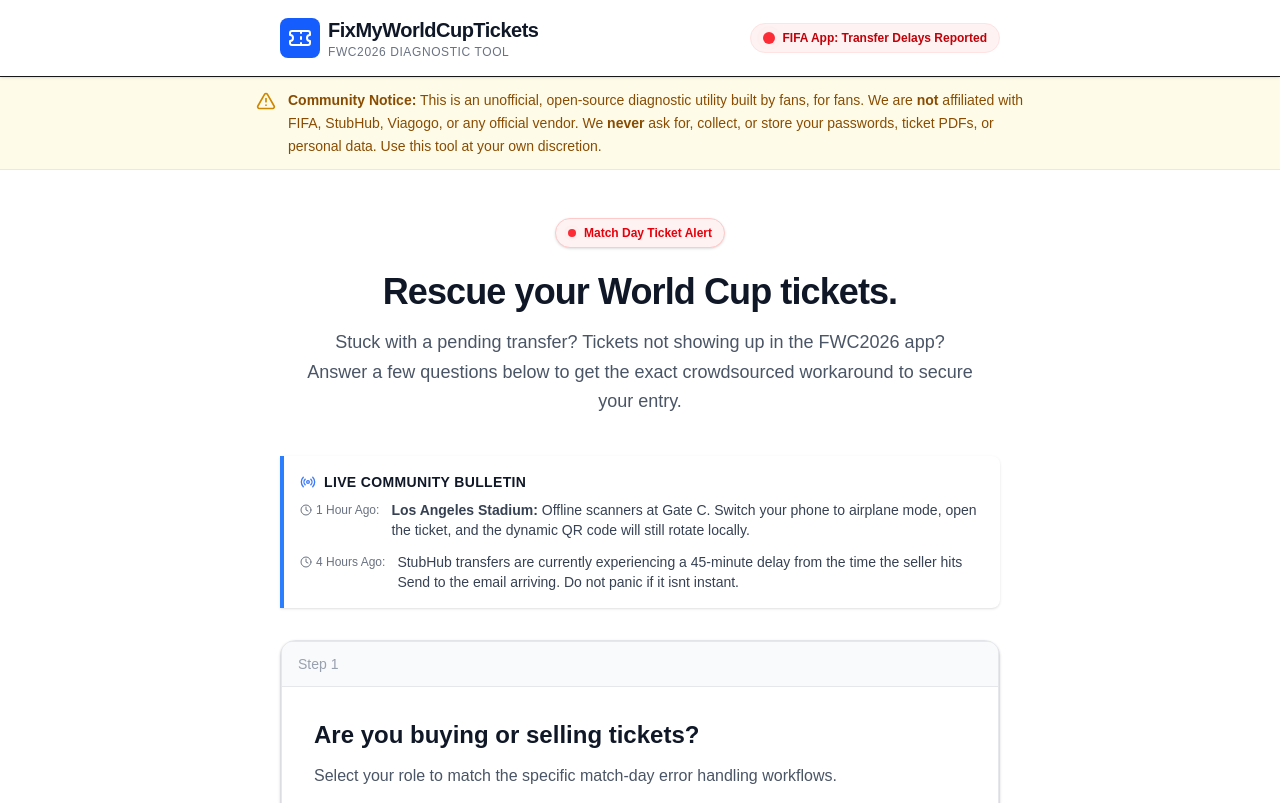
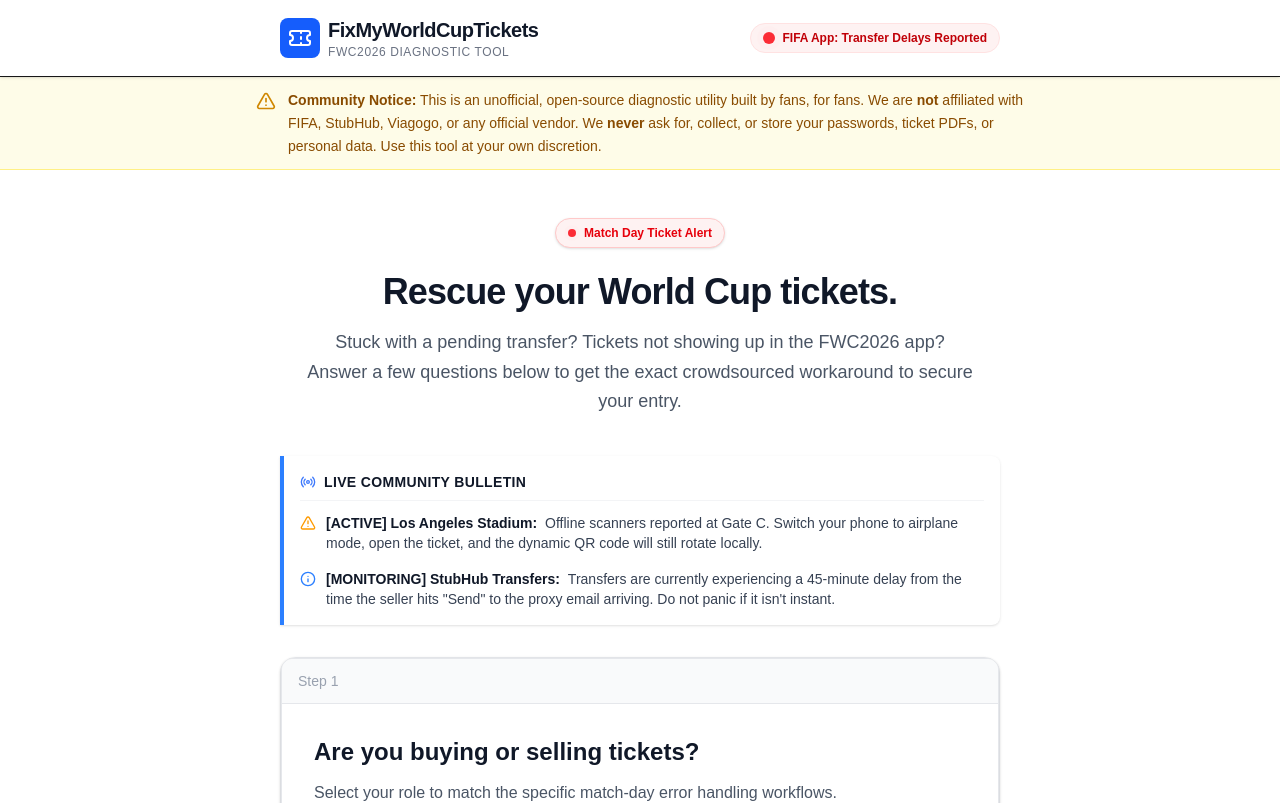
Before and after one commit to abhisheknagpal6633/fix-my-world-cup-tickets, a Next.js app: page / in a window 1280 px wide. Shown: the top 803 px of the page. Built offline with nearby package versions, Linux system fonts and the light colour scheme.

Commit message:
BULLETIN

```diff
--- a/src/components/LiveBulletin.tsx
+++ b/src/components/LiveBulletin.tsx
@@ -1,34 +1,40 @@
-import { Radio, Clock } from 'lucide-react';
+import { Radio, AlertTriangle, Info } from 'lucide-react';
 
 export default function LiveBulletin() {
   return (
-    <div className="bg-white border-l-4 border-blue-500 rounded-r-lg shadow-sm p-4 mb-8">
-      <div className="flex items-center gap-2 mb-2">
-        <Radio size={16} className="text-blue-600 animate-pulse" />
-        <h3 className="font-bold text-gray-900 text-sm uppercase tracking-wide">
+    <div className="bg-white dark:bg-gray-900 border-l-4 border-blue-500 dark:border-blue-500 rounded-r-lg shadow-sm p-4 mb-8">
+      <div className="flex items-center gap-2 mb-3 border-b border-gray-100 dark:border-gray-800 pb-2">
+        <Radio size={16} className="text-blue-600 dark:text-blue-400 animate-pulse" />
+        <h3 className="font-bold text-gray-900 dark:text-gray-100 text-sm uppercase tracking-wide">
           Live Community Bulletin
         </h3>
       </div>
 
-      <div className="space-y-3">
-        {/* Bulletin Item 1 */}
-        <div className="flex flex-col sm:flex-row sm:items-start gap-1 sm:gap-3 text-sm">
-          <span className="flex items-center gap-1 text-gray-500 font-mono text-xs whitespace-nowrap shrink-0 sm:mt-0.5">
-            <Clock size={12} /> 1 Hour Ago:
-          </span>
-          <span className="text-gray-700">
-            <strong>Los Angeles Stadium:</strong> Offline scanners at Gate C. Switch your phone to airplane mode, open the ticket, and the dynamic QR code will still rotate locally.
-          </span>
+      <div className="space-y-4">
+        {/* Bulletin Item 1: LA Stadium (Relevant for June 12 USA Match) */}
+        <div className="flex items-start gap-2.5 text-sm">
+          <AlertTriangle size={16} className="text-amber-500 shrink-0 mt-0.5" />
+          <div>
+            <span className="font-bold text-gray-900 dark:text-gray-100 mr-2">
+              [ACTIVE] Los Angeles Stadium:
+            </span>
+            <span className="text-gray-700 dark:text-gray-300">
+              Offline scanners reported at Gate C. Switch your phone to airplane mode, open the ticket, and the dynamic QR code will still rotate locally.
+            </span>
+          </div>
         </div>
 
-        {/* Bulletin Item 2 */}
-        <div className="flex flex-col sm:flex-row sm:items-start gap-1 sm:gap-3 text-sm">
-          <span className="flex items-center gap-1 text-gray-500 font-mono text-xs whitespace-nowrap shrink-0 sm:mt-0.5">
-            <Clock size={12} /> 4 Hours Ago:
-          </span>
-          <span className="text-gray-700">
-            StubHub transfers are currently experiencing a 45-minute delay from the time the seller hits Send to the email arriving. Do not panic if it isnt instant.
-          </span>
+        {/* Bulletin Item 2: StubHub Global Delay */}
+        <div className="flex items-start gap-2.5 text-sm">
+          <Info size={16} className="text-blue-500 shrink-0 mt-0.5" />
+          <div>
+            <span className="font-bold text-gray-900 dark:text-gray-100 mr-2">
+              [MONITORING] StubHub Transfers:
+            </span>
+            <span className="text-gray-700 dark:text-gray-300">
+              Transfers are currently experiencing a 45-minute delay from the time the seller hits "Send" to the proxy email arriving. Do not panic if it isn't instant.
+            </span>
+          </div>
         </div>
       </div>
     </div>
```
